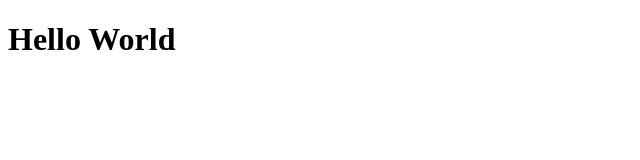
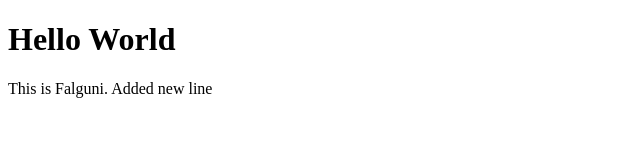
Before and after one commit to Vpj06/DemoPR, a plain HTML site: page index.html in a window 1280 px wide. Shown: the whole page, without its empty margins (0-640 px from the left). Drawn offline with Linux system fonts and the light colour scheme.

Commit message:
This is PR

```diff
--- a/index.html
+++ b/index.html
@@ -5,5 +5,6 @@
 </head>
 <body>
 	<h1>Hello World</h1>
+	<p>This is Falguni. Added new line</p>
 </body>
 </html>
```
